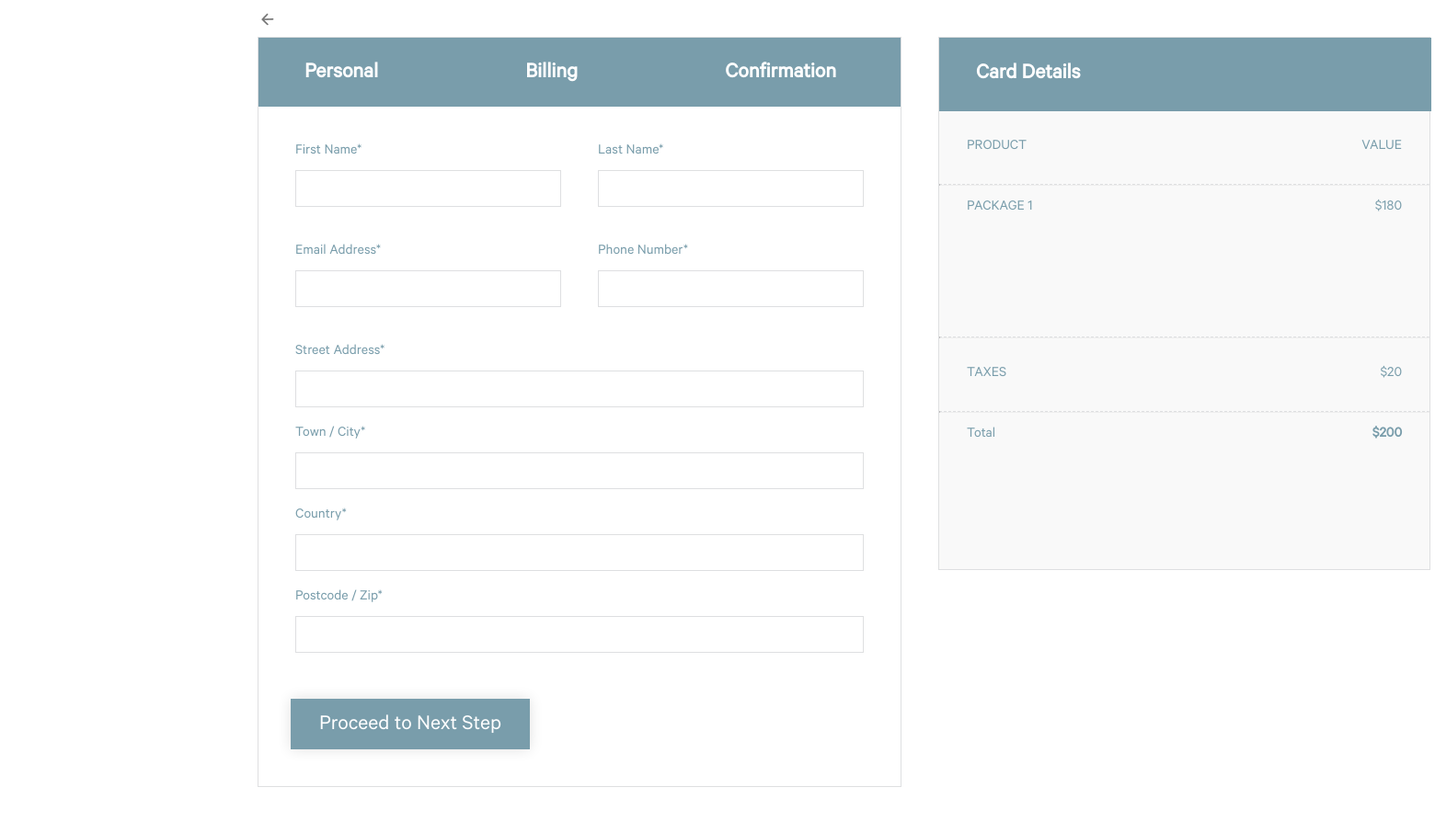
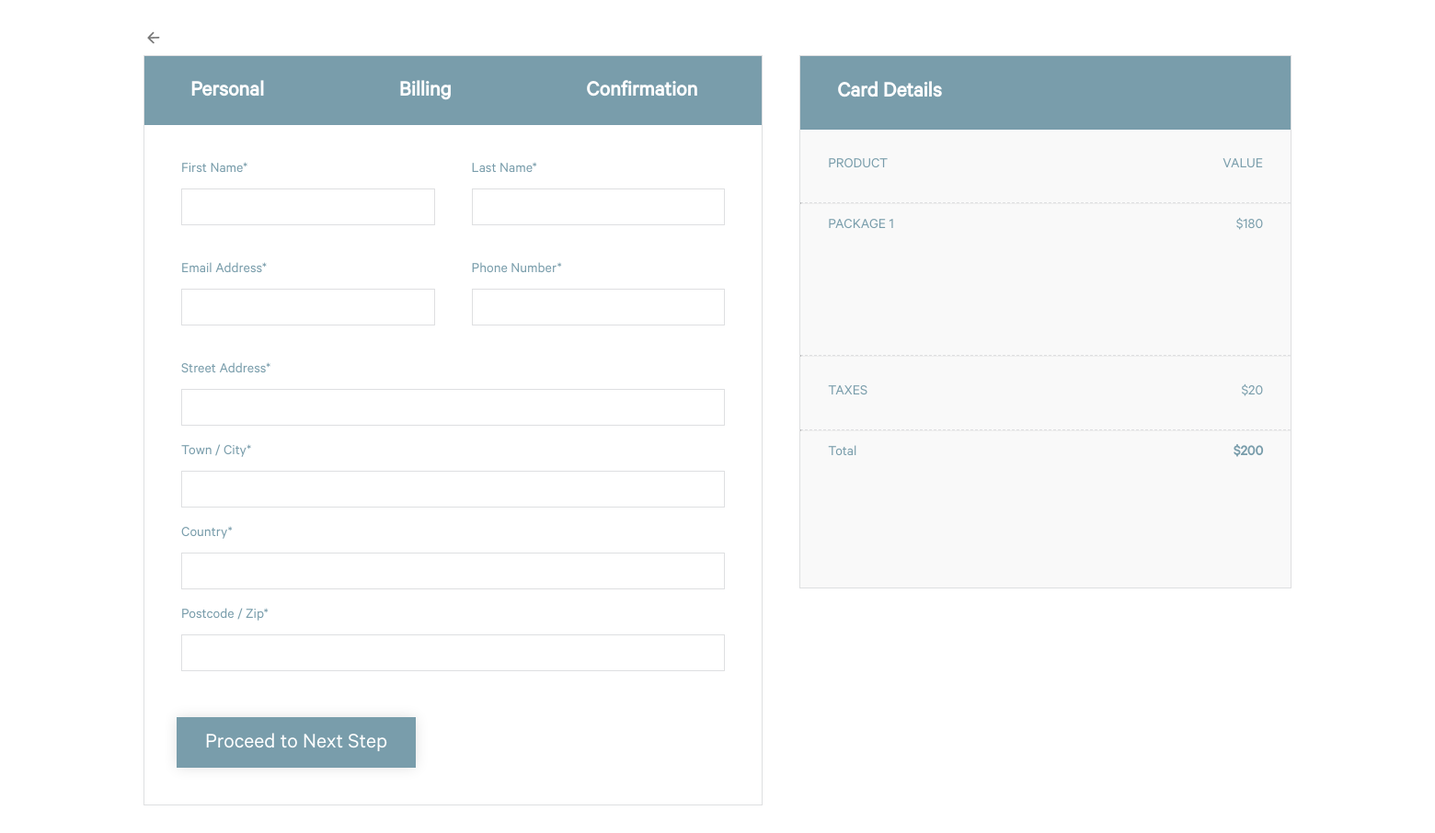
Before and after one commit to Milana-tech/Circle-Solutions-Group-IT1B, a PHP site: page /Milana-tech-Circle-Solutions-Group-IT1B/pages/checkout.html in a window 1560 px wide. Shown: the whole page at 92% size. Run offline with PHP 8.4, Linux system fonts and the light colour scheme.

Commit message:
made responsivness for devices max-width 430px, added grid, fixed units

```diff
--- a/root/css/checkout.css
+++ b/root/css/checkout.css
@@ -16,93 +16,55 @@
 
 main
 {
-    padding-right: 280px;
-    padding-left: 280px;
-    padding-top: 10px;
-    padding-bottom: 50px;
+    padding-right: 10vw;
+    padding-left: 10vw;
+    padding-bottom: 30px;
+    padding-top: 30px;
     color: var(--blueGrey);
-    @media screen and (max-width: 430px)
-    {
-        padding-left: 15px;
-    }
+    display: grid;
+    /* grid-template-columns: repeat(2, 1fr); */
+    grid-template-columns: 2fr 1.5fr;
 }
 
+.flex_names
+{
+    display: flex;
+}
 
-.home
+.flex_num_address
+{
+    display: flex;
+}
+
+.image-arrow
+{
+    background-color: white;
+    grid-column: 1/6;
+}
+
+.checkout-right-side
+{
+    border: 1px solid #DEDFE1;
+    background-color: #F9F9F9;
+    height: 580px;
+}
+
+.checkout-left-side
+{
+    border: 1px solid #DEDFE1;
+    margin-right: 40px;
+}
+
+.left-and-right-side
 {
     display: flex;
     flex-direction: row;
-    @media screen and (max-width: 430px)
-    {
-        display: flex;
-        flex-direction: column-reverse;
-    }
 }
 
-.content
-{
-    display: grid;
-    grid-template-columns: 1.5fr 1fr;
-}
-
-.arrow
-{
-    grid-column: span 2;
-    background-color: white;
-}
-
-.right
-{
-    border: 1px solid #DEDFE1;
-    background-color: #F9F9F9;
-    width: 535px;
-    height: 580px;
-
-    @media screen and (max-width: 430px)
-    {
-        width: 530px;
-        height: 580px;
-    }
-}
-
-.left
-{
-    border: 1px solid #DEDFE1;
-    margin-right: 40px;
-    width: 700px;
-    @media screen and (max-width: 430px)
-    {
-        width: 530px;
-        height: 390px;
-    }
-}
-
-.form
+.checkout-form
 {
     padding: 20px;
     font-size: 1rem;
-    @media screen and (max-width: 430px)
-    {
-        font-size: 2rem;
-    }
-}
-
-.first-last-name
-{
-    display: flex;
-    @media screen and (max-width: 430px)
-    {
-        display: block;
-    }
-}
-
-.email-phone
-{
-    display: flex;
-    @media screen and (max-width: 430px)
-    {
-        display: block;
-    }
 }
 
 .header01
@@ -117,14 +79,9 @@ main
     padding-bottom: 50px;
     font-weight: 600;
     font-size: 1.5rem;
-    @media screen and (max-width: 430px)
-    {
-        padding-right: 5px;
-        font-size: 2rem;
-    }
 }
 
-.head
+.text-inside
 {
     color: white
 }
@@ -137,7 +94,7 @@ main
     flex: 1 1 50%;
 }
 
-.details
+.checkout-details
 {
     padding: 20px;
 }
@@ -157,11 +114,6 @@ input
     padding-top: 10px;
     padding-left: 15px;
     padding-bottom: 20px;
-    @media screen and (max-width: 430px)
-    {
-        width: 200px;
-        height: 100px;
-    }
 }
 
 .button input[type="submit"]
@@ -177,12 +129,6 @@ input
     height: 55px;
     font-size: 1.5rem;
     font-weight: 550;
-    @media screen and (max-width: 430px)
-    {
-        width: 400px;
-        height: 60px;
-        font-size: 2rem;
-    }
 }
 
 .full
@@ -197,24 +143,18 @@ label
     padding-bottom: 10px;
 }
 
-.header2
+.text_inside_for_right
 {
     display: flex;
     align-items: center;
     padding-left: 40px;
     background-color: #799DAB;
     color: white;
-    width: 535px;
     height: 80px;
     font-size: 1.5rem;
     font-style: normal;
     font-weight: 600;
     line-height: normal;
-    @media screen and (max-width: 430px)
-    {
-        width: 530px;
-        font-size: 2rem;
-    }
 }
 
 hr
@@ -222,7 +162,7 @@ hr
     border-top: 1.5px dashed #DEDFE1;
 }
 
-.row1
+.row
 {
     display: flex;
     justify-content: space-between;
@@ -232,10 +172,6 @@ hr
     font-style: normal;
     font-weight: 400;
     line-height: normal;
-    @media screen and (max-width: 430px)
-    {
-        font-size: 2rem;
-    }
 }
 
 .padding
@@ -245,3 +181,123 @@ hr
     padding-top: 15px;
     padding-bottom: 130px;
 }
+
+@media screen and (max-width: 768px)
+{
+    main
+    {
+        padding: 0px;
+    }
+
+    .left-and-right-side
+    {
+        display: flex;
+        flex-direction: column-reverse;
+    }
+
+    .checkout-right-side
+    {
+
+    }
+
+    .checkout-left-side
+    {
+
+    }
+
+    .checkout-form
+    {
+    font-size: 2.5rem;
+    }
+
+    .header01
+    {
+    font-size: 2rem;
+    }
+
+    .text_inside_for_right
+    {
+        font-size: 2rem;
+    }
+
+    .row
+    {
+    font-size: 2.5rem;
+    }
+}
+
+@media screen and (max-width: 430px)
+{
+    main
+    {
+        grid-template-columns: 1fr 1fr;
+        height: 100vh;
+    }
+
+    .checkout-right-side
+    {
+        grid-column: 2;
+        grid-row: 2;
+    }
+
+    .header01
+    {
+        padding-left: 10px;
+    }
+
+    .checkout-left-side
+    {
+        grid-column: 2;
+        grid-row: 3;
+        width: 100%;
+    }
+
+    .checkout-form
+    {
+    font-size: 2rem;
+    }
+
+    .flex_names
+    {
+    display: block;
+    }
+
+    .flex_num_address
+    {
+    display: block;
+    }
+
+    .header01
+    {
+        display: flex;
+        margin: auto;
+        font-size: 2.5rem;
+        padding-right: 5px;
+        text-align: left;
+    }
+
+    .button
+    {
+    width: 200px;
+    height: 100px;
+    }
+
+    .button input[type="submit"]
+    {
+    width: 400px;
+    height: 60px;
+    font-size: 2rem;
+    }
+
+    .text_inside_for_right
+    {
+    font-size: 2.5rem;
+    padding-top: 10px;
+
+    }
+
+    .row
+    {
+    font-size: 2rem;
+    }
+}
--- a/root/pages/checkout.html
+++ b/root/pages/checkout.html
@@ -10,58 +10,57 @@
 </head>
 
 <body>
-    <main class="container">
-        <div class="content">
-            <div class="arrow">
+    <main class="checkout-container">
+        <div class="image-arrow">
             <a href="/link/to/site">
                 <img src="../images/arrow.png" alt="Arrow">
             </a>
         </div>
-            <div class="home">
-                <div class="left">
+        <!-- <div class="left-and-right-side"> -->
+            <div class="checkout-left-side">
                 <div class="header01">
-                        <p class="head">Personal</p>
-                        <p class="head">Billing</p>
-                        <p class="head">Confirmation</p>
+                    <p class="text-inside">Personal</p>
+                    <p class="text-inside">Billing</p>
+                    <p class="text-inside">Confirmation</p>
                 </div>
-                    <div class="form">
+                <div class="checkout-form">
                     <form action="link/to/php">
-                            <div class="first-last-name">
+                        <div class="flex_names">
                             <div class="half">
-                                    <label for="fname">First Name*</label>
-                                    <input type="text" class="pieces" id="fname" name="fname" required>
+                                <label for="checkout_fname">First Name*</label>
+                                <input type="text" id="checkout_fname" name="checkout_fname" required>
                             </div>
                             <div class="half">
-                                    <label for="lname">Last Name*</label>
-                                    <input type="text" class="pieces" name="lname" id="lname" required>
+                                <label for="checkout_lname">Last Name*</label>
+                                <input type="text" name="checkout_lname" id="checkout_lname" required>
                             </div>
                         </div>
-                            <div class="email-phone">
+                        <div class="flex_num_address">
                             <div class="half">
-                                    <label for="email">Email Address*</label>
-                                    <input type="text" class="pieces" name="email" id="email" required>
+                                <label for="checkout_email">Email Address*</label>
+                                <input type="text" name="checkout_email" id="checkout_email" required>
                             </div>
                             <div class="half">
-                                    <label for="phonenumber">Phone Number*</label>
-                                    <input type="text" class="pieces" name="phonenumber" id="phonenumber" required>
+                                <label for="checkout_phonenumber">Phone Number*</label>
+                                <input type="text" name="checkout_phonenumber" id="checkout_phonenumber" required>
                             </div>
                         </div>
-                            <div class="details">
+                        <div class="checkout-details">
                             <div class="full">
-                                    <label for="email">Street Address*</label>
-                                    <input type="text" name="address" id="address" required>
+                                <label for="checkout_street">Street Address*</label>
+                                <input type="text" name="checkout_street" id="checkout_street" required>
                             </div>
                             <div class="full">
-                                    <label for="city">Town / City*</label>
-                                    <input type="text" name="city" id="city" required>
+                                <label for="checkout_town">Town / City*</label>
+                                <input type="text" name="checkout_town" id="checkout_town" required>
                             </div>
                             <div class="full">
-                                    <label for="email">Country*</label>
-                                    <input type="text" name="country" id="country" required>
+                                <label for="checkout_country">Country*</label>
+                                <input type="text" name="checkout_country" id="checkout_country" required>
                             </div>
                             <div class="full">
-                                    <label for="postcode">Postcode / Zip*</label>
-                                    <input type="text" name="postcode" id="postcode" required>
+                                <label for="checkout_postcode">Postcode / Zip*</label>
+                                <input type="text" name="checkout_postcode" id="checkout_postcode" required>
                             </div>
                         </div>
                         <div class="button">
@@ -70,29 +69,28 @@
                     </form>
                 </div>
             </div>
-                <div class="right">
-                    <div class="header2">
-                        <p class="card">Card Details</p>
+            <div class="checkout-right-side">
+                <div class="text_inside_for_right">
+                    <p>Card Details</p>
                 </div>
-                    <div class="row1">
+                <div class="row">
                     <p>PRODUCT</p>
                     <p>VALUE</p>
                 </div>
                 <hr>
-                    <div class="row1 padding">
+                <div class="row padding">
                     <p>PACKAGE 1</p>
                     <p>$180</p>
                 </div>
                 <hr>
-                    <div class="row1">
+                <div class="row">
                     <p>TAXES</p>
                     <p>$20</p>
                 </div>
                 <hr>
-                    <div class="row1 padding">
+                <div class="row padding">
                     <p>Total</p>
                     <p><strong>$200</strong></p>
-                    </div>
                 </div>
             </div>
         </div>
```
Lines whose indentation alone changed are shown as unchanged.
